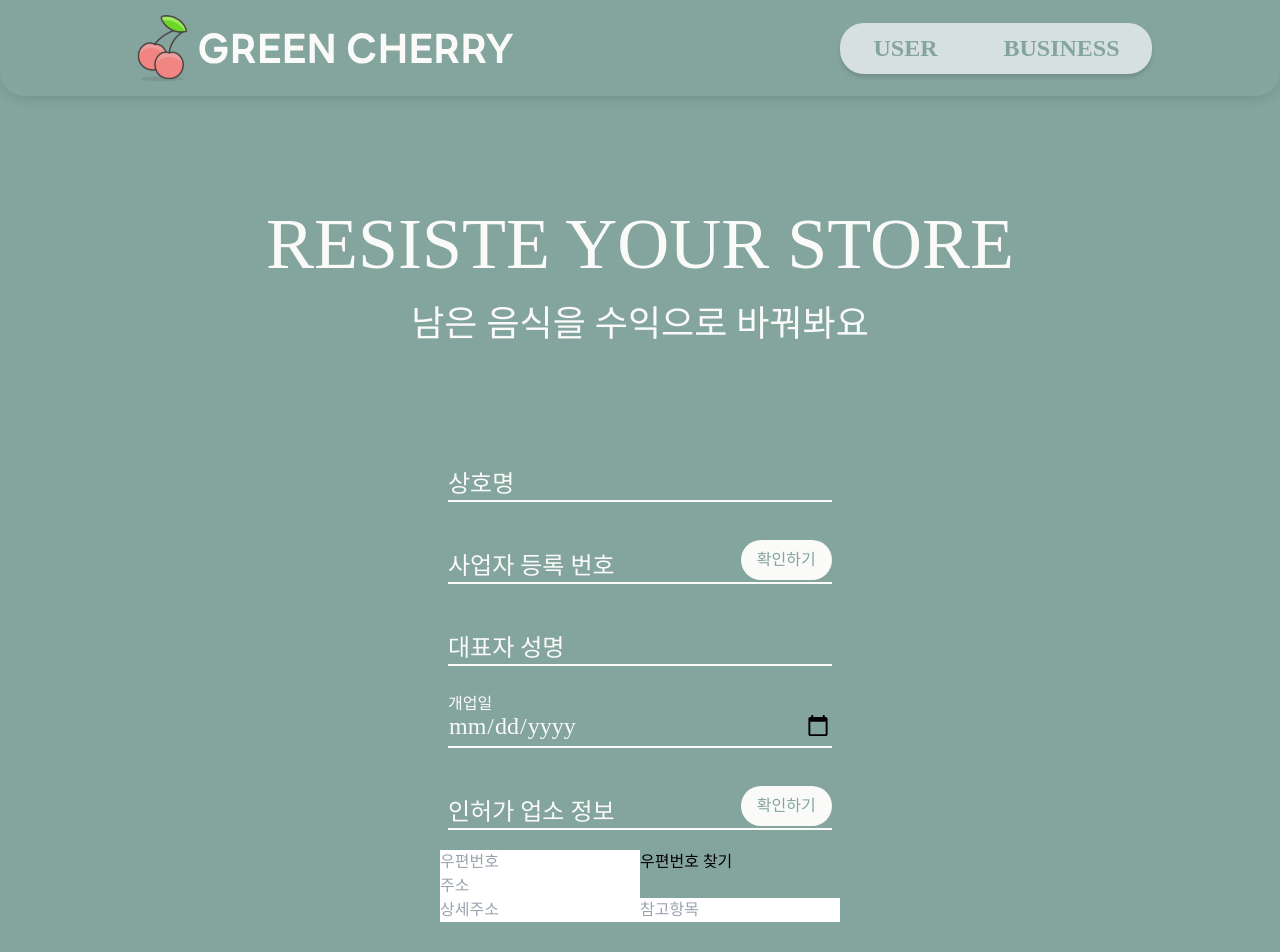
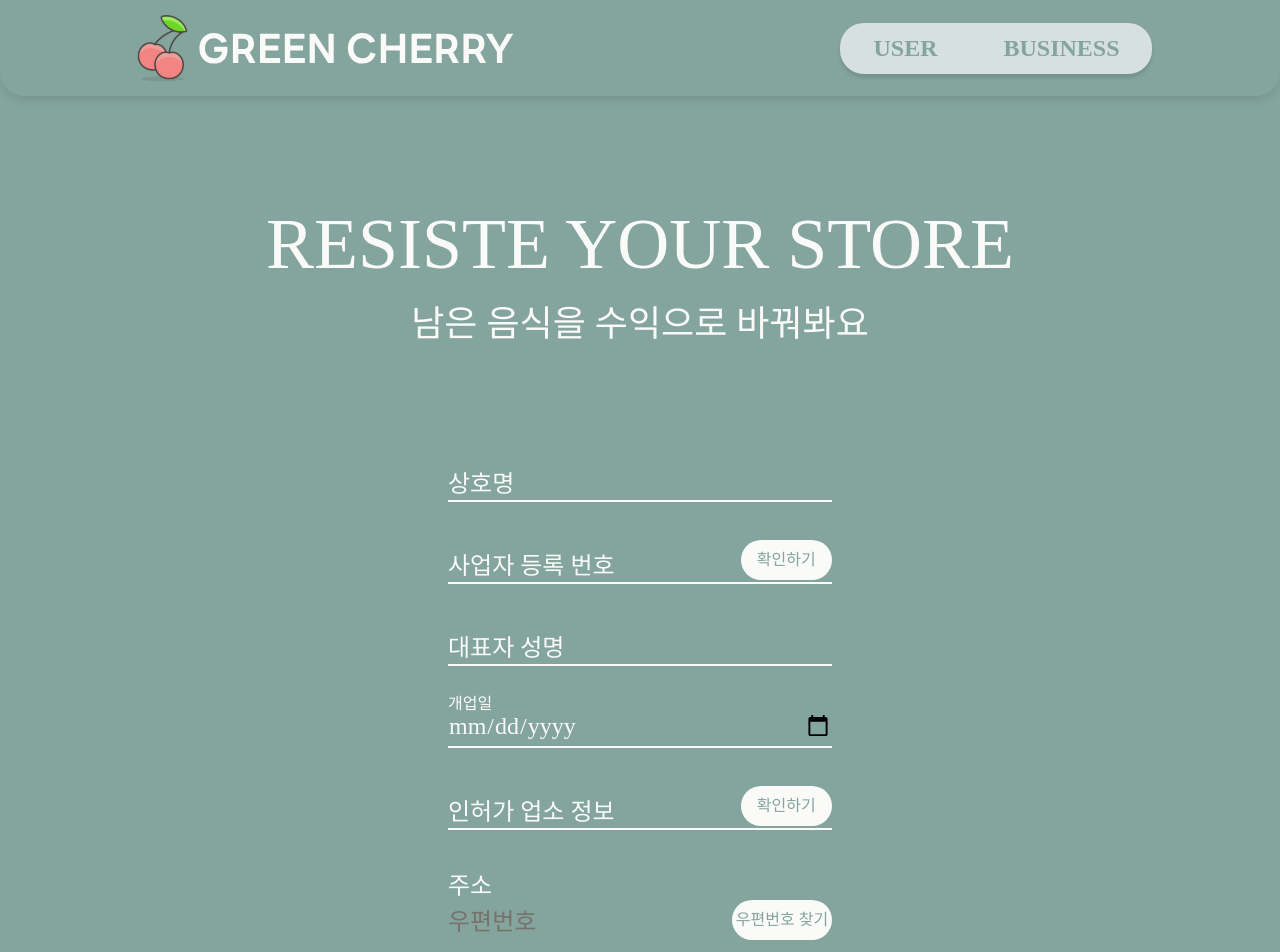
Before and after one commit to tandamzi/GreenCherry, a Next.js app in the folder frontend/web/: page /business/join in a window 1280 px wide. Shown: the top 952 px of the page. Built offline with nearby package versions, Linux system fonts and the light colour scheme.

Commit message:
design: 주소 입력

```diff
--- a/frontend/web/src/pages/business/join/index.jsx
+++ b/frontend/web/src/pages/business/join/index.jsx
@@ -294,30 +294,46 @@ const Join = () => {
                   인허가 업소 정보를 확인해주세요
                 </p>
               )}
-            <div>
+            <div className="relative my-5 flex flex-col w-96">
+              <p className="text-2xl text-bgcolor">주소</p>
+              <div className="flex justify-between">
+                <input
+                  type="text"
+                  readOnly
+                  value={postcode}
+                  placeholder="우편번호"
+                  className="text-2xl h-10 w-32 bg-secondary text-secondaryfont focus:outline-none placeholder-secondaryfont"
+                />
+                <button
+                  type="button"
+                  onClick={handleAddressAPI}
+                  className={`${style['check-button']}`}
+                >
+                  우편번호 찾기
+                </button>
+              </div>
+              <br />
               <input
                 type="text"
                 readOnly
-                value={postcode}
-                placeholder="우편번호"
+                value={address}
+                placeholder="주소"
+                className="text-2xl h-10 bg-secondary text-secondaryfont focus:outline-none placeholder-secondaryfont"
               />
-              <button type="button" onClick={handleAddressAPI}>
-                우편번호 찾기
-              </button>
-              <br />
-              <input type="text" readOnly value={address} placeholder="주소" />
               <br />
               <input
                 type="text"
                 value={detailAddress}
                 onChange={e => setDetailAddress(e.target.value)}
-                placeholder="상세주소"
+                placeholder="상세주소를 입력해주세요"
+                className="text-2xl h-10 bg-secondary text-bgcolor focus:outline-none placeholder-bgcolor border-b-2 border-bgcolor"
               />
               <input
                 type="text"
                 readOnly
                 value={extraAddress}
                 placeholder="참고항목"
+                className="text-2xl h-10 bg-secondary text-secondaryfont focus:outline-none placeholder-secondaryfont"
               />
             </div>
             <div className="relative my-5 border-b-2 border-bgcolor">
```
